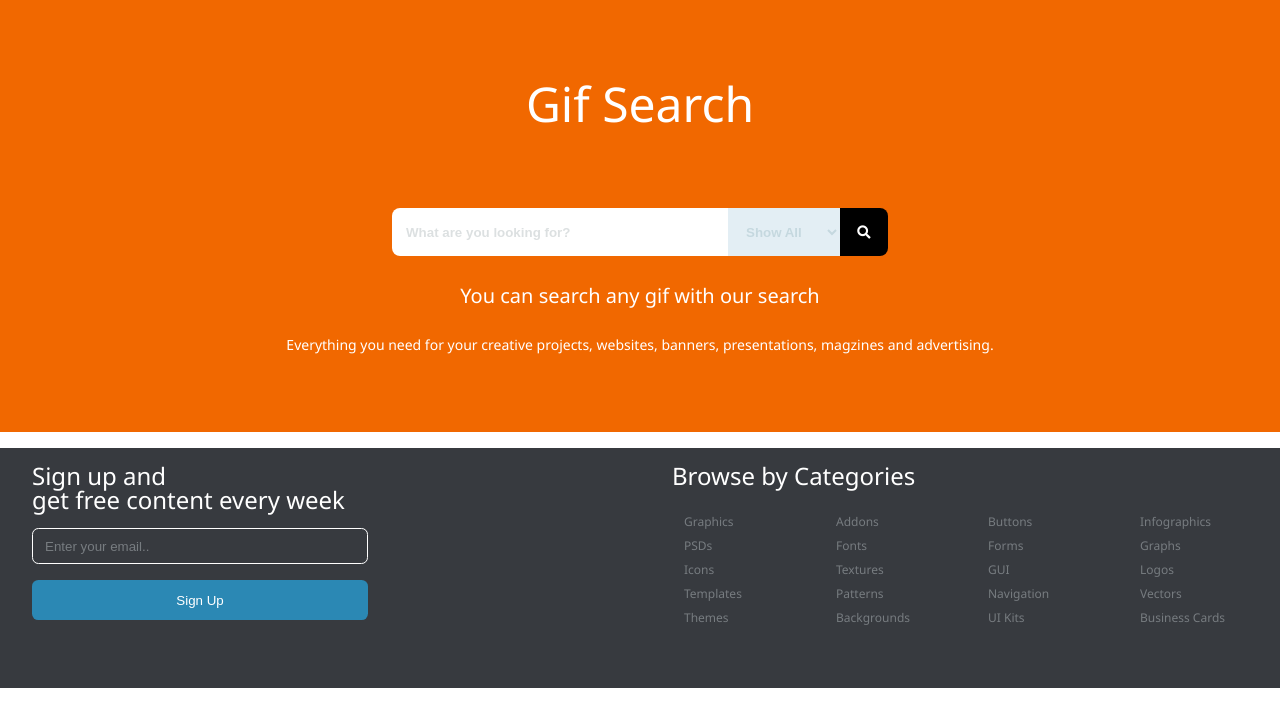
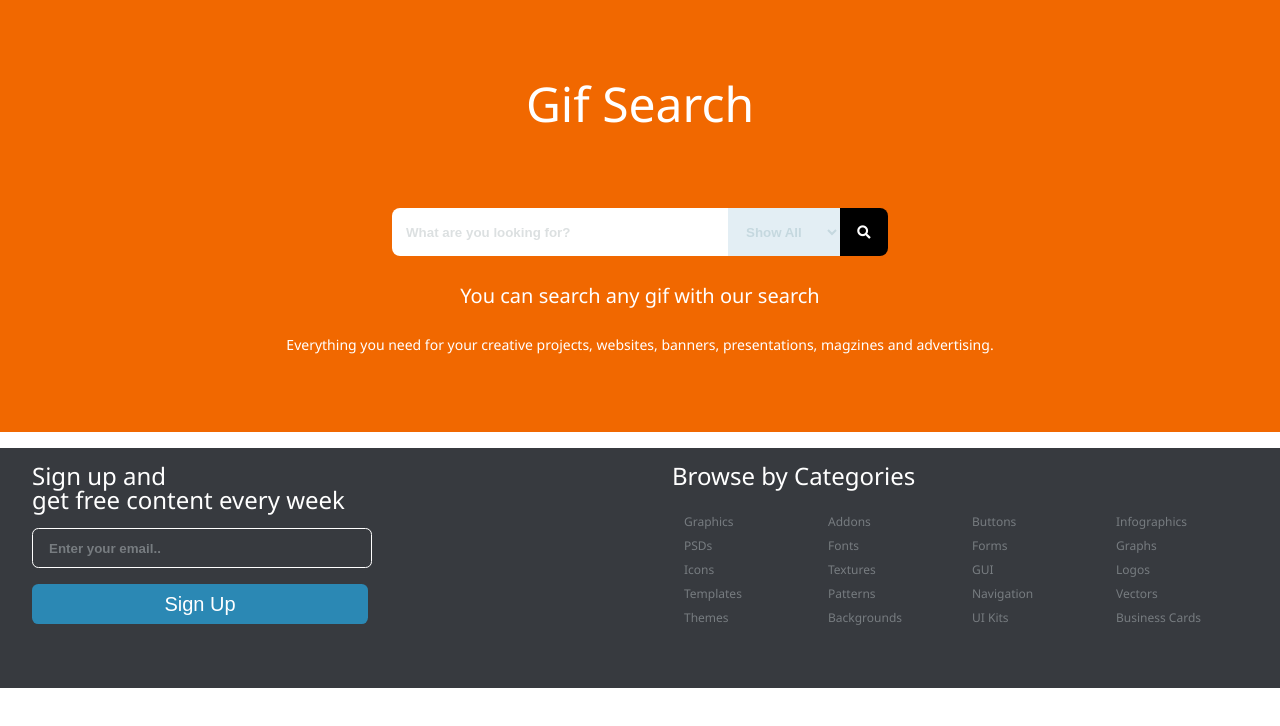
Before and after one commit to sunil-mane/freebers, an Angular app: page / in a window 1280 px wide. Shown: the top 726 px of the page. Built offline with nearby package versions, Linux system fonts and the light colour scheme.

Commit message:
Bug fixes

```diff
--- a/src/app/footer/footer.component.html
+++ b/src/app/footer/footer.component.html
@@ -1,12 +1,12 @@
 <footer>
   <div class="signup">
     <h3>Sign up and <br> get free content every week </h3>
-    <input type="text" placeholder="Enter your email..">
+    <input type="text" placeholder="Enter your email.."><br>
     <button type="button">Sign Up</button>
   </div>
   <div class="links">
     <h3>Browse by Categories </h3>
-    <div class="table">
+    <div class="categories">
       <ul>
         <li>Graphics</li>
         <li>PSDs</li>
--- a/src/app/footer/footer.component.scss
+++ b/src/app/footer/footer.component.scss
@@ -5,33 +5,19 @@ footer {
   display: inline-flex;
   height: 15rem;
 
-  button {
-    width: 21rem;
-    height: 2.5rem;
-    border-radius: 0.4rem;
-    border: 0;
-    background-color: #2B88B4;
-    color: white;
-  }
-
-  .links {
-    width: 50%;
-    display: block;
-  }
-
   h3 {
     padding: 1rem 0;
     font-size: 1.5rem;
   }
+}
 
-  .table {
-    width: 100%;
-    display: inline-flex;
+.categories {
+  width: 100%;
+  display: inline-flex;
 
-    ul {
-      width: 25%;
-      display: block;
-    }
+  ul {
+    width: 25%;
+    display: block;
 
     li {
       margin: .75rem;
@@ -39,6 +25,13 @@ footer {
       color: #777C80;
     }
   }
+
+}
+
+.links {
+  width: 50%;
+  display: block;
+  margin: 0 2rem;
 }
 
 .signup {
@@ -48,17 +41,37 @@ footer {
 
   input {
     width: 20rem;
-    height: 2rem;
+    height: 2.25rem;
     border-radius: 0.4rem;
     border: 1px solid white;
     margin-bottom: 1rem;
     background-color: #373A3F;
-    padding-left: .75rem;
+    padding-left: 1rem;
     color: white;
 
     &::placeholder {
       color: #777C80;
-      font-weight: 500;
+      font-weight: 600;
     }
   }
+
+  button {
+    width: 21rem;
+    height: 2.5rem;
+    border-radius: 0.4rem;
+    border: 0;
+    background-color: #2B88B4;
+    color: white;
+    font-size: 1.25rem;
+  }
 }
+
+@media only screen and (max-width: 600px) {
+  .signup {
+    width: 100%
+  }
+
+  .links {
+    width: 100%;
+  }
+}
```
